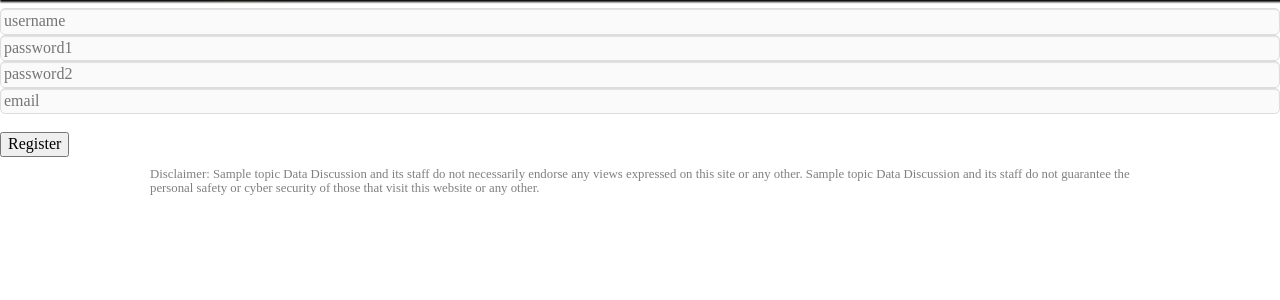
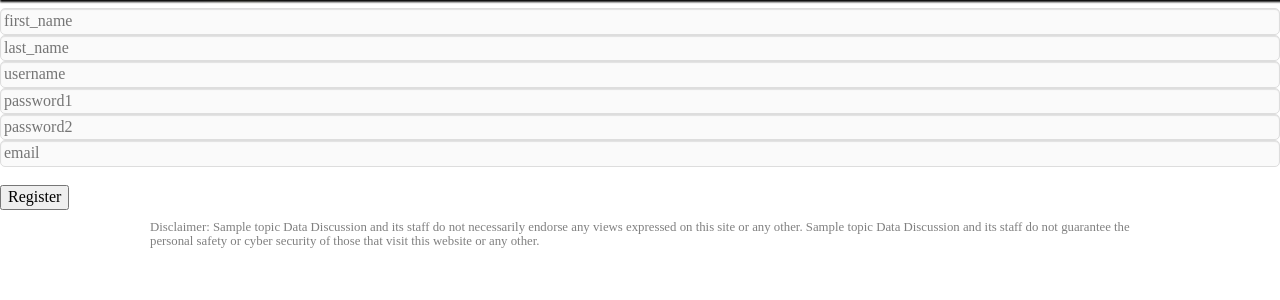
Before and after one commit to DanielJDufour/datadiscussion, a Django app: template datadiscussion/dataportal/templates/dataportal/register.html in a window 1280 px wide. Shown: the part 50-350 px from the top of the page. Run offline with Django 3.2, Linux system fonts and the light colour scheme; the template is opened without the code that fills it: most values are stand-ins (such as "Sample title", 1, 10 or a date in 2020); some libraries are stand-ins or nearby versions.

Commit message:
Update register.html

```diff
--- a/datadiscussion/dataportal/templates/dataportal/register.html
+++ b/datadiscussion/dataportal/templates/dataportal/register.html
@@ -3,6 +3,10 @@
 {% block content %}
 </br>
 <form method="post" action=".">{% csrf_token %}
+  <input type="text" name="first_name" value="" required="" placeholder="first_name" maxlength="100">
+  </br>
+  <input type="text" name="last_name" value="" required="" placeholder="last_name" maxlength="100">
+  </br>
   <input type="text" name="username" value="" required="" placeholder="username" maxlength="100">
   </br>
   <input type="password" name="password1" value="" required="" placeholder="password1" maxlength="100">
```
